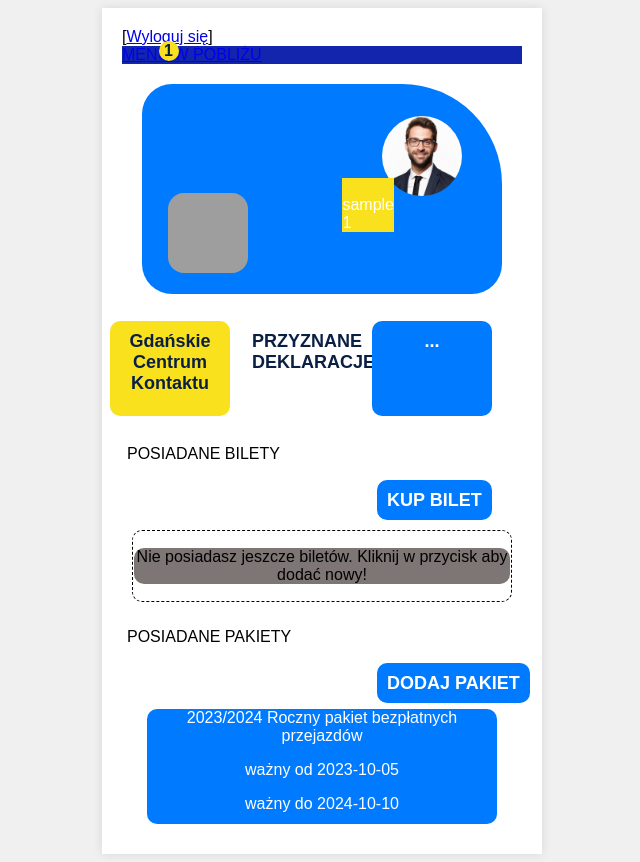
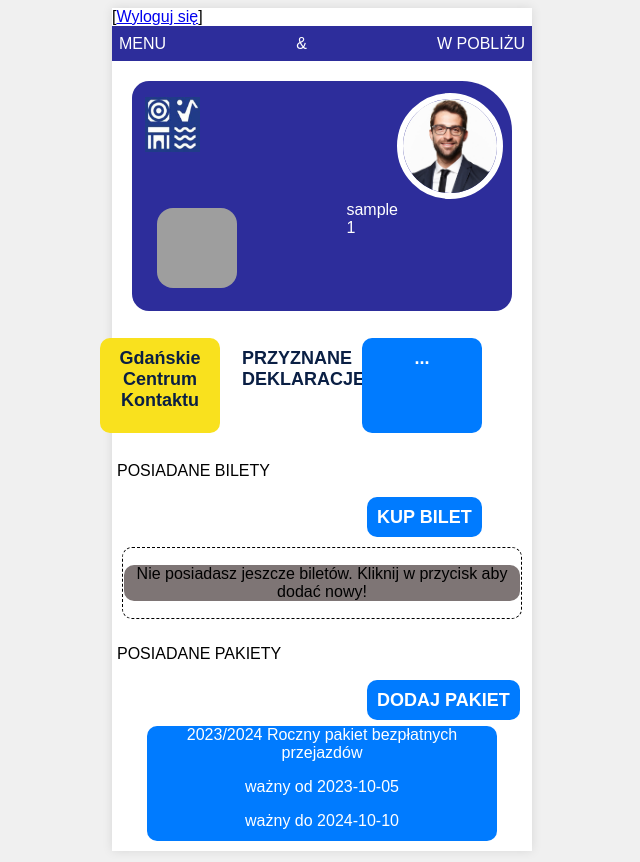
Before and after one commit to YuriiKramarenko/bilet, a PHP site: page /strona.php in a window 1280 px wide. Shown: the whole page, without its empty margins (318-958 px from the left). Run offline with PHP 8.4, Linux system fonts and the light colour scheme; the visitor is signed in with stand-in values (Sample User, id 1); grey boxes are pictures that could not be loaded.

Commit message:
ulepszenie strony

```diff
--- a/strona.php
+++ b/strona.php
@@ -23,13 +23,19 @@ if (!isset($_SESSION['zalogowany']))
     <?php echo '[<a href="logout.php">Wyloguj się</a>]'; ?>
   </div>
   <div class="menu-bar">
-    <a href="#" class="menu">MENU <span class="badge">1</span></a>
-    <a href="#" class="nearby">W POBLIŻU</a>
+    <a id="menu" class="pd">MENU</a>
+    <a id="bell" class="pd">&</a>
+    <a id="nearby" class="pd">W POBLIŻU</a>
   </div>
   <div class="profile">
+    <div>
+    <img src="img/logotip.jpg" alt="logotip" id="logotip">
+    </div>
+    <div>
     <img src="img/avatar.jpg" alt="Avatar" class="avatar">
+    </div>
     <div class="info">
-</br>
+  </br>
       <?php
 
       echo $_SESSION['user'];
@@ -37,7 +43,9 @@ if (!isset($_SESSION['zalogowany']))
 
       ?>
     </div>
+    <div>
     <img src="img/qrcode.png" alt="QR code" class="qrcode">
+    </div>
   </div>
   <div class="button">
     <a href="#" class="button yellow">Gdańskie Centrum Kontaktu</a>
--- a/style.3.css
+++ b/style.3.css
@@ -4,9 +4,8 @@ body {
 }
 .login-container {
   width: 100%;
-  max-width: 400px;
+  max-width: 420px;
   margin: auto;
-  padding: 20px;
   background: white;
   box-shadow: 0 0 10px rgba(0, 0, 0, 0.1);
 }
--- a/style.4.css
+++ b/style.4.css
@@ -4,9 +4,8 @@ body {
 }
 .login-container {
     width: 100%;
-    max-width: 400px;
+    max-width: 420px;
     margin: auto;
-    padding: 20px;
     background: white;
     box-shadow: 0 0 10px rgba(0, 0, 0, 0.1);
 }
--- a/style.css
+++ b/style.css
@@ -4,9 +4,8 @@ body {
 }
 .login-container {
     width: 100%;
-    max-width: 400px;
+    max-width: 420px;
     margin: auto;
-    padding: 20px;
     background: white;
     box-shadow: 0 0 10px rgba(0, 0, 0, 0.1);
 }
@@ -21,54 +20,62 @@ body {
     }
 
     /* Styl dla paska menu */
-    .menu-bar{
-        width: 100%;
-        background-color: #1325ad;
-
+.menu-bar{
+    width: 100%;
+    height: 35px;
+    display: flex;
+    justify-content: space-between; /* równomierny odstęp między elementami */
+    align-items: center; /* wyśrodkowanie pionowe */
+    color: #ffffff;
+    background-color:rgb(45, 45, 155);
     }
 
-    /* Styl dla przycisku z odznaką */
-.menu {
-        position: relative;
-}
-.badge{
-    position: absolute;
-    top: -5px;
-    right: -5px;
-    background-color: var(--yellow);
-    color: var(--dark-blue);
-    border-radius: 50%;
-    width: 20px;
-    height: 20px;
-    text-align: center;
-    line-height: 20px;
-    font-weight: bold;
+    #menu{
+        text-align: left;
     }
+    #bell{
+        text-align: center;
+    }
+    #nearby{
+        text-align: right;
+    }
+
+    .pd{
+        padding: 7px;
+    }
+
     /* Styl dla profilu */
 .profile {
     position: relative;
-    background-color: var(--blue);
-    border-radius: 30px 100px 30px 30px;
-    padding: 30px;
-    width: 300px;
-    height: 150px;
+    background-color:rgb(45, 45, 155);
+    border-radius: 17px 50px 17px 17px;
+    padding: 5px;
+    width: 370px;
+    height: 220px;
     margin: auto;
-    color: var(--white);
+    color: rgb(255, 255, 255);
     margin-top: 20px;
     margin-bottom: 20px;
     }
+
+    #logotip{
+    position: absolute;
+    width: 55px;
+    height: 55px;
+    top: 7%;
+    left: 3.5%;
+    }
     .avatar {
     position: absolute;
-    top: 15%;
-    right: 0%;
-    transform: translate(-50%, 0);
-    width: 80px;
-    height: 80px;
+    border: 6px solid white;
+    top: 5%;
+    right: 2.5%;
+    width: 94px;
+    height: 94px;
     border-radius: 50%;
     object-fit: cover;
     }
     .info {
-        background-color: #f9e11e;
     position: absolute;
     top: 40%;
     right: 30%;
```
Also changed, not shown: img/logotip.jpg (added).
